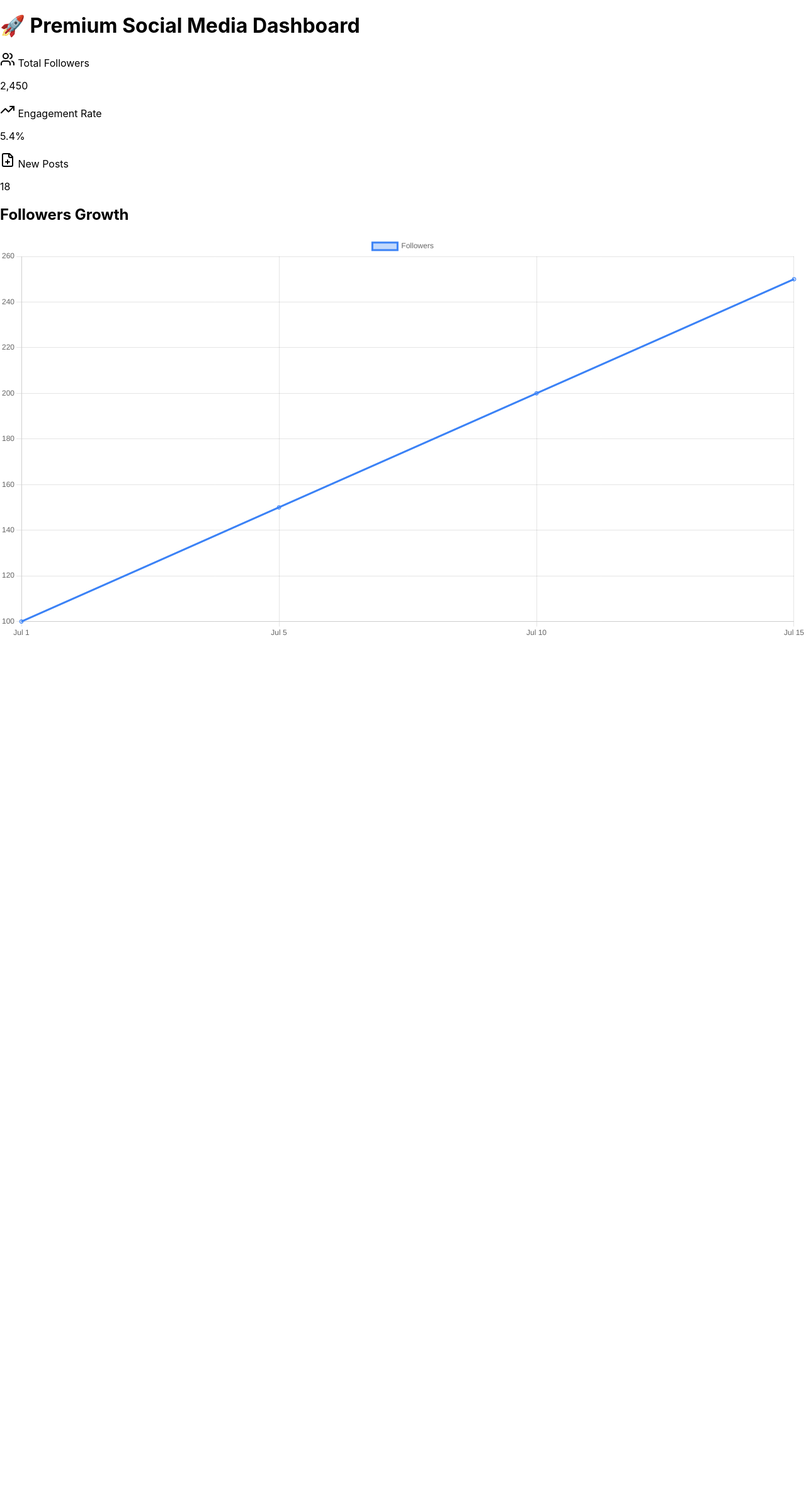
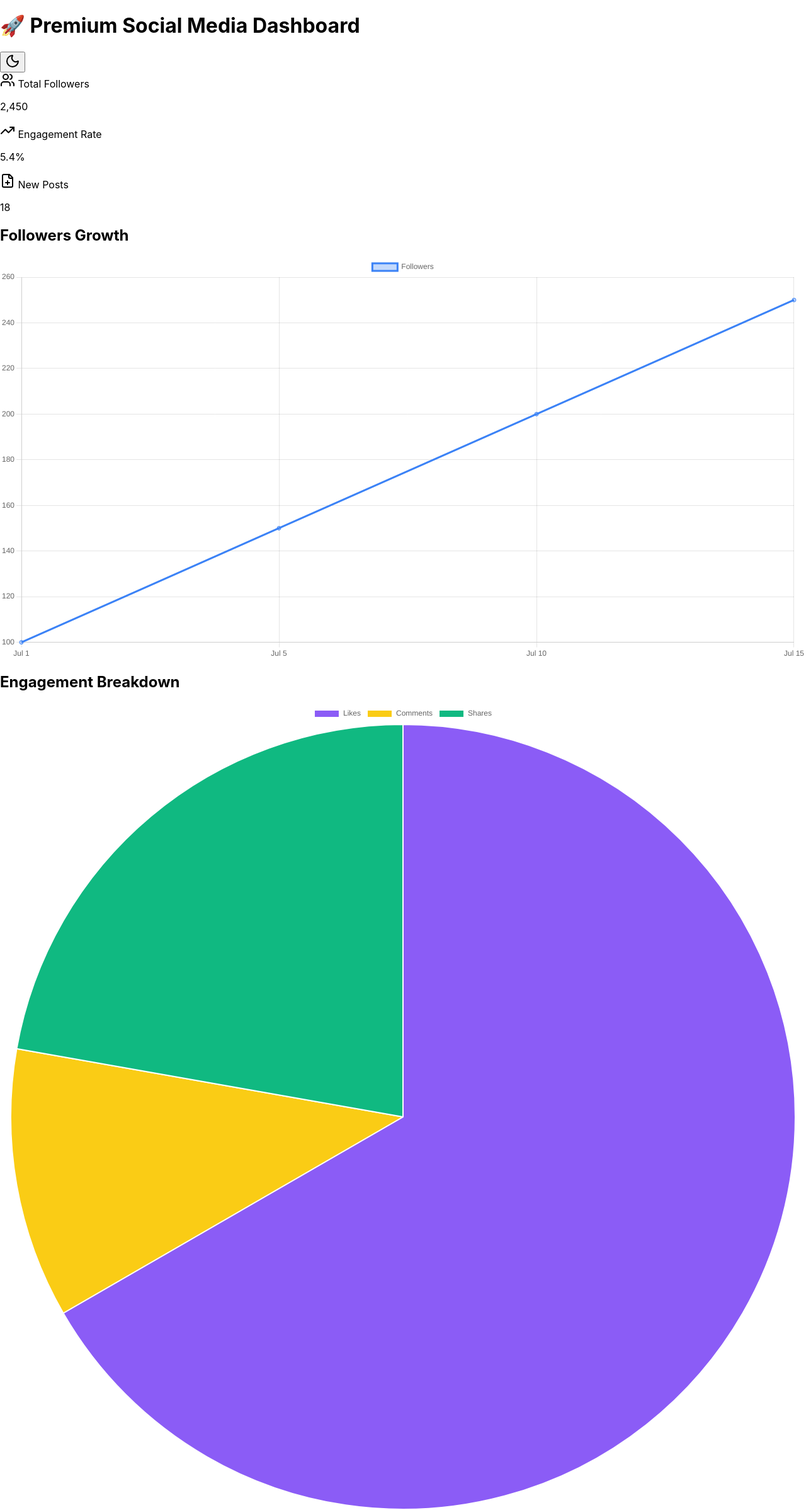
Before and after one commit to REMO-hack/my-dashboard, a React (Create React App) app: page / in a window 1280 px wide. Shown: the whole page at 63% size. Before the commit the page ends 1015 px from the top, so only its background shows below. Built offline with nearby package versions, Linux system fonts and the light colour scheme.

Commit message:
Add dark mode toggle and pie chart to dashboard

```diff
--- a/src/App.js
+++ b/src/App.js
@@ -1,26 +1,48 @@
-import { Line } from 'react-chartjs-2';
+import { Line, Pie } from 'react-chartjs-2';
 import 'chart.js/auto';
 import { motion } from 'framer-motion';
-import { Users, TrendingUp, FilePlus } from 'lucide-react';
+import { Users, TrendingUp, FilePlus, Sun, Moon } from 'lucide-react';
+import { useState } from 'react';
 
 function App() {
-  const data = {
+  const [darkMode, setDarkMode] = useState(false);
+
+  const lineData = {
     labels: ['Jul 1', 'Jul 5', 'Jul 10', 'Jul 15'],
     datasets: [
       {
         label: 'Followers',
         data: [100, 150, 200, 250],
-        borderColor: '#3b82f6',
-        backgroundColor: 'rgba(59, 130, 246, 0.3)',
+        borderColor: darkMode ? '#22d3ee' : '#3b82f6',
+        backgroundColor: darkMode ? 'rgba(34, 211, 238, 0.3)' : 'rgba(59, 130, 246, 0.3)',
         tension: 0.4,
       },
     ],
   };
 
+  const pieData = {
+    labels: ['Likes', 'Comments', 'Shares'],
+    datasets: [
+      {
+        data: [300, 50, 100],
+        backgroundColor: ['#8b5cf6', '#facc15', '#10b981'],
+        hoverOffset: 4,
+      },
+    ],
+  };
+
   return (
-    <div className="min-h-screen bg-gradient-to-r from-blue-50 to-purple-100 p-8">
+    <div className={`${darkMode ? 'bg-gray-900 text-white' : 'bg-gradient-to-r from-blue-50 to-purple-100'} min-h-screen p-8 transition-colors duration-500`}>
       <div className="max-w-5xl mx-auto">
-        <h1 className="text-4xl font-bold mb-8 text-center">🚀 Premium Social Media Dashboard</h1>
+        <div className="flex justify-between items-center mb-8">
+          <h1 className="text-4xl font-bold">🚀 Premium Social Media Dashboard</h1>
+          <button
+            onClick={() => setDarkMode(!darkMode)}
+            className="p-2 bg-white/40 backdrop-blur-lg rounded-full shadow hover:scale-110 transition"
+          >
+            {darkMode ? <Sun className="w-6 h-6 text-yellow-400" /> : <Moon className="w-6 h-6 text-purple-600" />}
+          </button>
+        </div>
 
         <div className="grid grid-cols-1 md:grid-cols-3 gap-6 mb-8">
           <motion.div
@@ -56,10 +78,20 @@ function App() {
           initial={{ opacity: 0, y: 20 }}
           animate={{ opacity: 1, y: 0 }}
           transition={{ duration: 0.8 }}
+          className="bg-white/50 backdrop-blur-lg p-6 rounded-xl shadow hover:shadow-xl transition mb-8"
+        >
+          <h2 className="text-xl font-semibold mb-4">Followers Growth</h2>
+          <Line data={lineData} />
+        </motion.div>
+
+        <motion.div
+          initial={{ opacity: 0, y: 20 }}
+          animate={{ opacity: 1, y: 0 }}
+          transition={{ duration: 1 }}
           className="bg-white/50 backdrop-blur-lg p-6 rounded-xl shadow hover:shadow-xl transition"
         >
-          <h2 className="text-xl font-semibold mb-4">Followers Growth</h2>
-          <Line data={data} />
+          <h2 className="text-xl font-semibold mb-4">Engagement Breakdown</h2>
+          <Pie data={pieData} />
         </motion.div>
       </div>
     </div>
```
